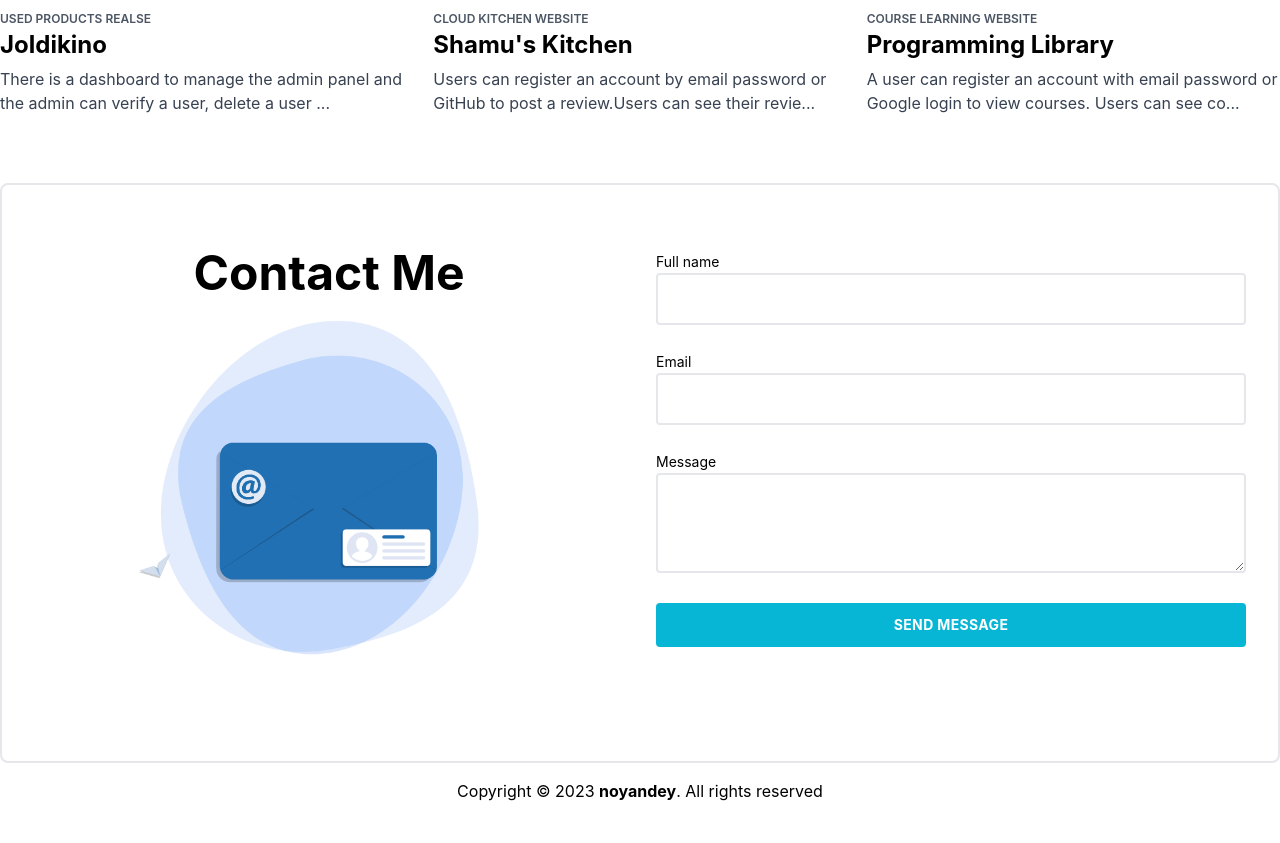
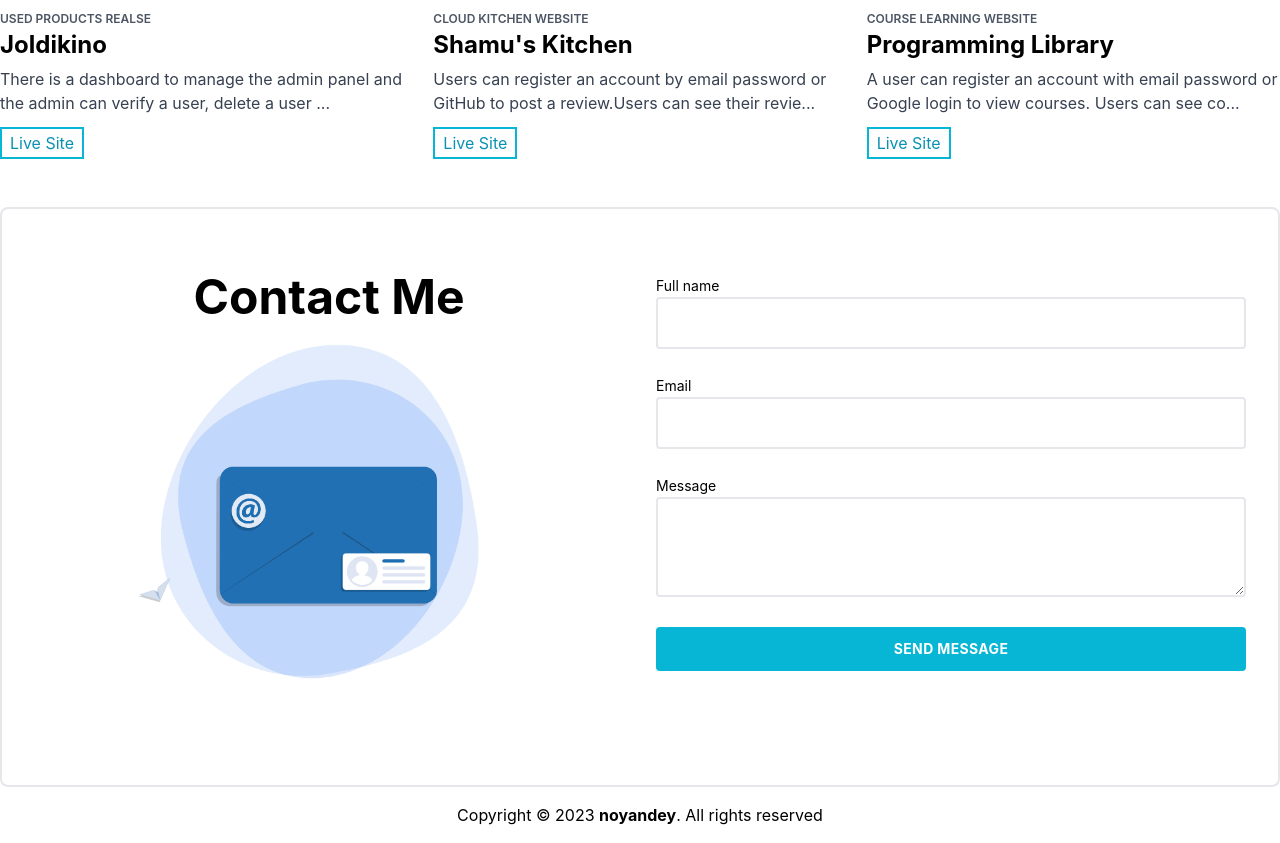
Before and after one commit to noyandey88/my-portfolio, a Next.js app: page / in a window 1280 px wide. Shown: the part 960-1803 px from the top of the page. Before the commit the page ends 1779 px from the top, so only its background shows below. Built offline with nearby package versions, Linux system fonts and the light colour scheme.

Commit message:
added live link on projects

```diff
--- a/components/Projects/Project.js
+++ b/components/Projects/Project.js
@@ -1,4 +1,5 @@
 import Image from 'next/image';
+import Link from 'next/link';
 import React from 'react';
 
 const Project = ({project}) => {
@@ -23,6 +24,7 @@ const Project = ({project}) => {
         <p className="mb-4 text-gray-700">
           {project.description.slice(0, 100)}...
         </p>
+        <Link className='border-2 border-cyan-500 px-2 py-1 text-cyan-600' href={project.liveLink}>Live Site</Link>
       </div>
     </div>
   );
--- a/components/Projects/Projects.js
+++ b/components/Projects/Projects.js
@@ -14,7 +14,8 @@ const Projects = () => {
       description: `There is a dashboard to manage the admin panel and the admin can verify a user,
       delete a user and delete reported products. A seller can a add product, advertise a product or delete a product in the dashboard which is posted by the seller. A buyer can buy products manage orders to cancel or remove orders in the dashboard.`,
       tech: [`React, React Router, Tailwind CSS, React Hot Toast, React Stripe, Axios, React
-      Query, React Hook Form, Firebase, Node.js, Express.js and MongoDB.`]
+      Query, React Hook Form, Firebase, Node.js, Express.js and MongoDB.`],
+      liveLink: 'https://joldikino-assignment.web.app/'
     },
     {
       title: `Shamu's Kitchen`,
@@ -23,7 +24,8 @@ const Projects = () => {
       description: `Users can register an account by email password or GitHub to post a review.Users can see their reviews on a card that consists of user image and date and time info. Users see their posted reviews on my reviews page and manage reviews by editing or
       delete.`,
       tech: [`React, React Router, Tailwind CSS, React Hot Toast, React Icons, Firebase, Node.js,
-      Express.js and MongoDB.`]
+      Express.js and MongoDB.`],
+      liveLink: 'https://cloud-kitchen-assignment.web.app/'
     },
     {
       title: `Programming Library`,
@@ -31,7 +33,8 @@ const Projects = () => {
       type: 'Course Learning Website',
       description: `A user can register an account with email password or Google login to view courses. Users can see course details by register or login and can download course info in pdf. Users can get premium access to a particular course by paying a certain amount.`,
       tech: [`React, React Router, Tailwind CSS, React Hot Toast, React Icons, React to PDF,
-      Firebase, Node.js, and Express.js.`]
+      Firebase, Node.js, and Express.js.`],
+      liveLink: 'https://programming-library-assignment.web.app/'
     }
   ];
 
--- a/pages/index.js
+++ b/pages/index.js
@@ -7,7 +7,7 @@ export default function Home() {
   return (
     <div>
       <Head>
-        <title>Home</title>
+        <title>Home - noyandey</title>
         <meta name="description" content="Generated by create next app" />
         <link rel="icon" href="/favicon.ico" />
       </Head>
```
